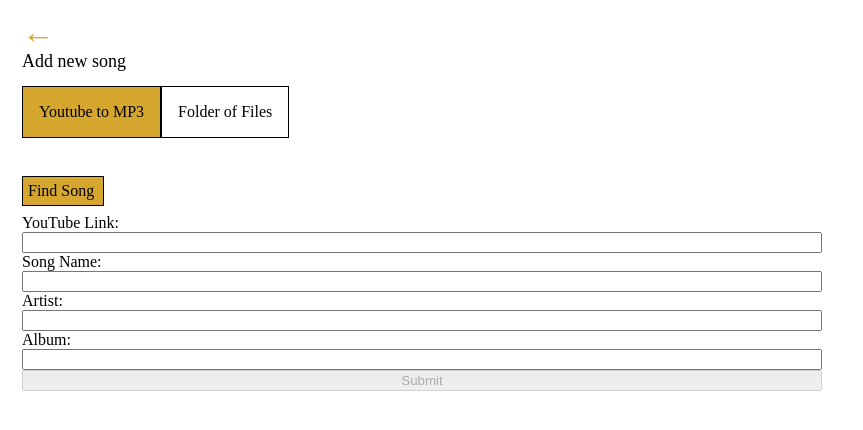
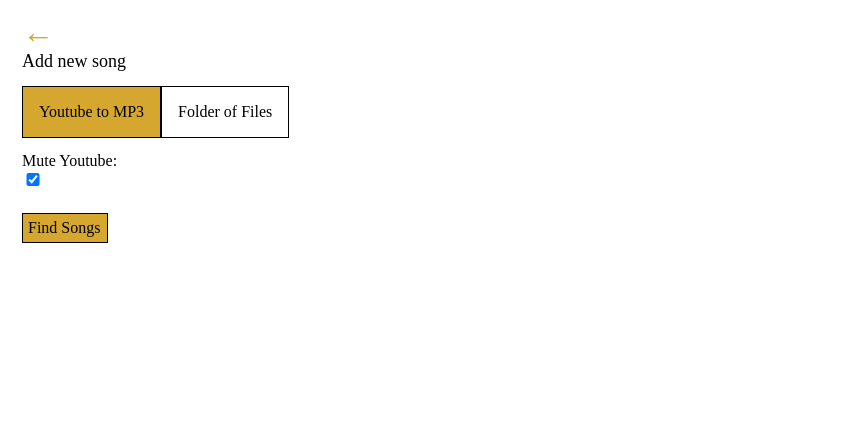
Before and after one commit to cocraighead/mp3-player, an Angular app: page /add in a window 1280 px wide. Shown: the top 430 px of the page, without its empty margins (0-863 px from the left). Built offline with nearby package versions, Linux system fonts and the light colour scheme.

Commit message:
find song has less clicks for user

```diff
--- a/src/app/components/add-song/add-song.component.css
+++ b/src/app/components/add-song/add-song.component.css
@@ -41,9 +41,9 @@
 .back-arrow:hover{
     cursor: pointer;
 }
-
-.pre-populate-song-info{
-    width: 70px;
+.open-youtube-btn{
+    width: 74px;
+    margin-left: 14px;
     margin-top: 24px;
     margin-bottom: 8px;
     cursor: pointer;
@@ -51,3 +51,20 @@
     background-color: rgb(214, 167, 47);
     border: 1px black solid;
 }
+.open-youtube-btn-disabled{
+    width: 74px;
+    margin-top: 24px;
+    margin-left: 14px;
+    margin-bottom: 8px;
+    padding: 5px;
+    background-color: grey;
+    border: 1px black solid;
+}
+
+.loading-msg{
+    margin: 14px;
+}
+
+input[type="checkbox"]{
+    width: 14px;
+}
--- a/src/app/components/add-song/add-song.component.html
+++ b/src/app/components/add-song/add-song.component.html
@@ -6,29 +6,18 @@
     <div [ngClass]="{ 'active-toggle':  importTypeToggle, 'form-toggle-button': true}" (click)="changeForm(true)">Youtube to MP3</div>
     <div [ngClass]="{ 'active-toggle': !importTypeToggle, 'form-toggle-button': true}" (click)="changeForm(false)">Folder of Files</div>
 </div>
-<div *ngIf="loading">Loading</div>
+<div class="loading-msg" *ngIf="showImportLoading">Loading Import</div>
+<div class="loading-msg" *ngIf="showYoutubeisOpen">Youtube is open. Select Songs in tab</div>
 <div *ngIf="importTypeToggle">
-
-    <form [formGroup]="newSongForm">
+    <form [formGroup]="findSongForm">
 
         <div class="fields-wrapper">
-            <div class="pre-populate-song-info" (click)="openYoutube()">Find Song</div>
-            <label for="youtubeLink">YouTube Link: </label>
-            <input id="youtubeLink" type="text" formControlName="youtubeLink">
-            <label for="name">Song Name: </label>
-            <input id="name" type="text" formControlName="name">
+            <label for="muteConfig">Mute Youtube: </label>
+            <input id="muteConfig" type="checkbox" formControlName="muteConfig">
 
-            <label for="artist">Artist: </label>
-            <input id="artist" type="text" formControlName="artist">
-
-            <label for="album">Album: </label>
-            <input id="album" type="text" formControlName="album">
-
-            <button type="button" [ngClass]="{'active-submit-button': (newSongForm.valid && !loading)}" [disabled]="!newSongForm.valid || loading" (click)="submitNewSong()">Submit</button>
         </div>
-
-
-      </form>
+    </form>
+    <div [ngClass]="{'open-youtube-btn-disabled': showYoutubeisOpen, 'open-youtube-btn': !showYoutubeisOpen}" (click)="openYoutube()">Find Songs</div>
 </div>
 <div *ngIf="!importTypeToggle">
     <form [formGroup]="importMp3Form">
@@ -37,7 +26,7 @@
             <label for="importpath">Import Path: </label>
             <input id="importpath" type="text" formControlName="importpath">
 
-            <button type="button" [ngClass]="{'active-submit-button': (importMp3Form.valid && !loading)}" [disabled]="!importMp3Form.valid || loading" (click)="submitImport()">Submit</button>
+            <button type="button" [ngClass]="{'active-submit-button': (importMp3Form.valid && !showImportLoading)}" [disabled]="!importMp3Form.valid || showImportLoading" (click)="submitImport()">Submit</button>
         </div>
 
 
--- a/src/app/components/add-song/add-song.component.ts
+++ b/src/app/components/add-song/add-song.component.ts
@@ -13,16 +13,15 @@ export class AddSongComponent implements OnInit {
 
   constructor(private mediator: MediatorService, private router: Router, private refreshService: RefreshService) { }
 
-  loading:boolean = false
+  showYoutubeisOpen:boolean = false
+  showImportLoading:boolean = false
 
   importTypeToggle = true // true is youtube 2 mp3
 
-  newSongForm = new FormGroup({
-    youtubeLink: new FormControl('', Validators.required),
-    name: new FormControl('', Validators.required),
-    artist: new FormControl('', Validators.required),
-    album: new FormControl('', Validators.required),
+  findSongForm = new FormGroup({
+    muteConfig: new FormControl(true),
   });
+
   importMp3Form = new FormGroup({
     importpath: new FormControl('', Validators.required),
   });
@@ -35,45 +34,23 @@ export class AddSongComponent implements OnInit {
     this.importTypeToggle = setTo
   }
 
-  submitNewSong(){
-    var self = this
-    if(this.newSongForm.valid){
-      this.loading = true
-      this.mediator.addSong(
-        this.newSongForm.get('youtubeLink').value,
-        this.newSongForm.get('name').value,
-        this.newSongForm.get('artist').value,
-        this.newSongForm.get('album').value
-      ).subscribe((r:any)=>{
-        if(r.error){
-          console.error(r.error)
-          self.loading = false
-        }else{
-          this.clearForms()
-          this.refreshService.triggerLibraryRefresh()
-          self.loading = false
-        }
-      })
-    }
-  }
-
   clearForms(){
-    this.newSongForm.reset()
     this.importMp3Form.reset()
   }
 
   submitImport(){
     var self = this
+    self.showImportLoading = true
     this.mediator.importMp3(
       this.importMp3Form.get('importpath').value,
     ).subscribe((r:any)=>{
       if(r.error){
         console.error(r.error)
-        self.loading = false
+        self.showImportLoading = false
       }else{
         this.clearForms()
         this.refreshService.triggerLibraryRefresh()
-        self.loading = false
+        self.showImportLoading = false
       }
     })
   }
@@ -84,18 +61,19 @@ export class AddSongComponent implements OnInit {
 
   openYoutube(){
     var self = this
-    this.mediator.searchyoutube().subscribe((r:any)=>{
+    if(self.showYoutubeisOpen){
+      return
+    }
+    self.showYoutubeisOpen = true
+    this.mediator.searchyoutube(
+      this.findSongForm.get('muteConfig').value,
+    ).subscribe((r:any)=>{
       if(r.error){
         console.error(r.error)
+        self.showYoutubeisOpen = false
       }else{
-        if(r.ytUrl){
-          this.newSongForm.get('youtubeLink').setValue(r.ytUrl);
-        }
-        if(r.videoTitle){
-          this.newSongForm.get('name').setValue(r.videoTitle);
-          this.newSongForm.get('artist').setValue('art');
-          this.newSongForm.get('album').setValue('alb');
-        }
+        this.refreshService.triggerLibraryRefresh()
+        self.showYoutubeisOpen = false
       }
     })
   }
--- a/src/app/components/library/library.component.ts
+++ b/src/app/components/library/library.component.ts
@@ -8,7 +8,7 @@ import * as _ from 'lodash';
 import { song, playlist } from '../../types/types';
 
 // TODO
-// import where it lists the open youtube tabs and lets you import by tab
+// Move add song to song list header, open in modal - if song list is play list, songs get added to it
 // Fix update song - needs testing
 // newsong more error handle and debug - weakest spot
 // delete songs
--- a/src/app/services/mediator.service.ts
+++ b/src/app/services/mediator.service.ts
@@ -26,12 +26,6 @@ export class MediatorService {
     return this.http.get(this.serverURL+'/song/'+songId)
   }
 
-  addSong(youtubeLink:string,name:string,artist:string,album:string){
-    var encodedUrl = encodeURIComponent(youtubeLink)
-    var body = {ytlink: encodedUrl, artist: artist, album: album, name: name}
-    return this.http.post(this.serverURL+'/newsong', body)
-  }
-
   updateSong(song:song, newName:string, newArtist:string, newAlbum:string){
     var songId = song.id
     var newFullName = `${song.id},${newArtist},${newAlbum},${newName}`
@@ -49,8 +43,8 @@ export class MediatorService {
     return this.http.post(this.serverURL+'/mp3import', body)
   }
 
-  searchyoutube(){
-    var body = {}
+  searchyoutube(muteConfig){
+    var body = {muteConfig:muteConfig}
     return this.http.post(this.serverURL+'/searchyoutube', body)
   }
 
```
Also changed, not shown: 2 other files (tests, documents, lock files or other folders).
